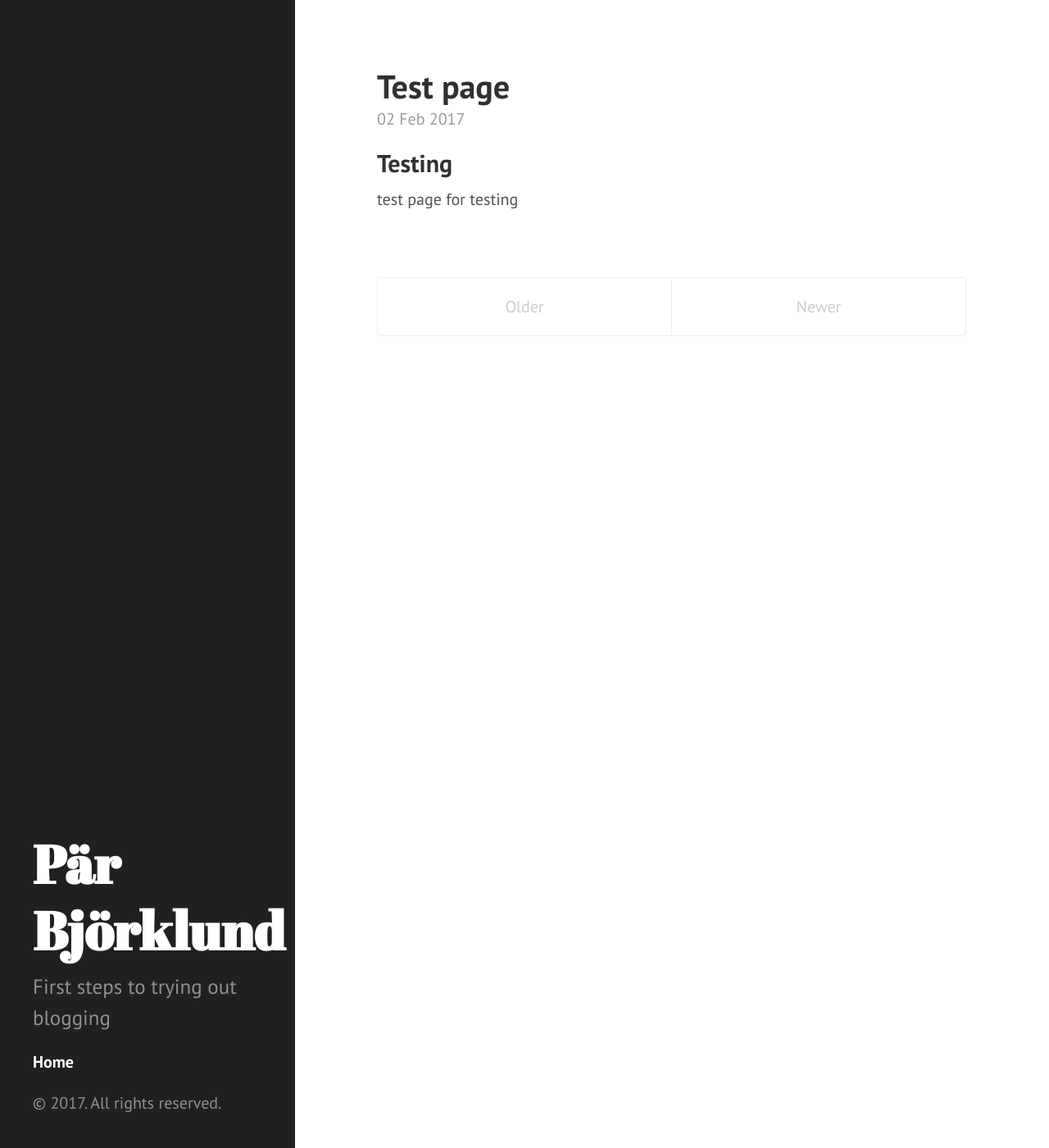
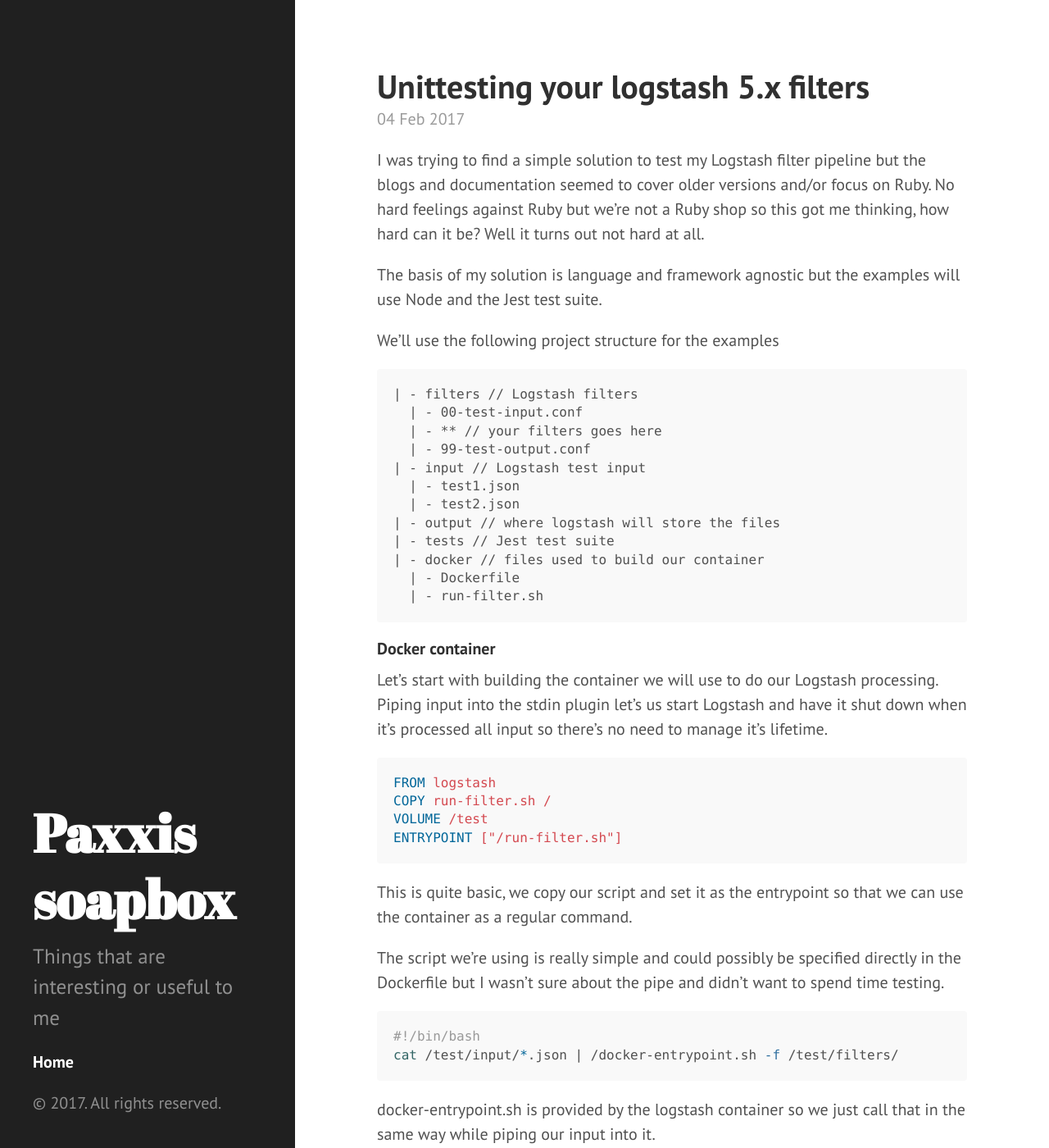
Before and after one commit to Paxxi/Paxxi.github.io, a Jekyll site: the page built from index.html, in a window 1280 px wide and 1400 px high. Shown: the whole window at 82% size. Built offline with Jekyll 4.4.1, drawn with Linux system fonts in a browser that asks for light colours; the list of posts is cut into pages by our own code; some of the changed text lies outside the part shown.

Commit message:
First try

````diff
--- /dev/null
+++ b/Gemfile
@@ -0,0 +1,2 @@
+source 'https://rubygems.org'
+gem 'github-pages', group: :jekyll_plugins
--- a/_config.yml
+++ b/_config.yml
@@ -1,11 +1,10 @@
 ---
-description: "First steps to trying out blogging"
+description: "Things that are interesting or useful to me"
 excerpt_separator: ""
 markdown: kramdown
 paginate: 5
-pygments: true
+highlighter: rouge
 tagline: "Random thoughts on programming"
-title: "Pär Björklund"
+title: "Paxxis soapbox"
 url: "http://Paxxi.github.io"
-
 theme: jekyll-theme-cayman
--- a/_posts/2017-02-02-test-page.markdown
+++ /dev/null
@@ -1,7 +0,0 @@
----
-layout: post
-title: Test page
----
-
-## Testing ##
-test page for testing
--- /dev/null
+++ b/_posts/2017-02-04-unittest-logstash.md
@@ -0,0 +1,128 @@
+---
+layout: post
+title: Unittesting your logstash 5.x filters
+date:   2017-02-04
+categories:
+  - Logstash
+  - Testing
+---
+
+I was trying to find a simple solution to test my Logstash filter pipeline
+but the blogs and documentation seemed to cover older versions and/or focus
+on Ruby. No hard feelings against Ruby but we're not a Ruby shop so this got me thinking,
+how hard can it be? Well it turns out not hard at all.
+
+The basis of my solution is language and framework agnostic but the examples will use
+Node and the Jest test suite.
+
+We'll use the following project structure for the examples
+
+```
+| - filters // Logstash filters
+  | - 00-test-input.conf
+  | - ** // your filters goes here
+  | - 99-test-output.conf
+| - input // Logstash test input
+  | - test1.json
+  | - test2.json
+| - output // where logstash will store the files
+| - tests // Jest test suite
+| - docker // files used to build our container
+  | - Dockerfile
+  | - run-filter.sh
+```
+
+
+##### Docker container #####
+Let's start with building the container we will use to do our Logstash processing.
+Piping input into the stdin plugin let's us start Logstash and have it shut down
+when it's processed all input so there's no need to manage it's lifetime.
+
+```Dockerfile
+FROM logstash
+COPY run-filter.sh /
+VOLUME /test
+ENTRYPOINT ["/run-filter.sh"]
+```
+
+This is quite basic, we copy our script and set it as the entrypoint so that we can
+use the container as a regular command.
+
+The script we're using is really simple and could possibly be specified directly
+in the Dockerfile but I wasn't sure about the pipe and didn't want to spend time testing.
+
+```sh
+#!/bin/bash
+cat /test/input/*.json | /docker-entrypoint.sh -f /test/filters/
+```
+
+docker-entrypoint.sh is provided by the logstash container so we just call that in the same way
+while piping our input into it.
+
+Build like so `docker build -t paxxi/logstash-test .`
+
+Once we have built this container we can invoke it like `docker run -it --rm -v $PWD:/test paxxi/logstash-test`
+
+##### Logstash filters #####
+Our container isn't all that useful yet, it will happily pipe whatever we have in our `input` folder
+into Logstash but there's no output yet.
+
+Let's fix this with a test input config and a test output config. We'll start with the input
+
+```
+input {
+  stdin { codec => json }
+}
+```
+
+Simple enough, we expect json piped to stdin, __remember to have a blank line at the end of each json file__.
+
+Next up our output config
+
+```
+output {
+  file {
+    codec => json
+    path => "/test/output/%{[test_name]}"
+  }
+}
+```
+
+Also quite straight forward, we write each event to a file named after the key `test_name` in our inputs.
+Probably a bit of a hack but it lets us easily separate each test result into it's own file for later processing.
+
+##### Test inputs #####
+How you decide to gather your test inputs is up to you. I decided to output a few events from filebeat and then use
+that JSON as a template and replacing the `log` key with the different messages.
+
+##### The actual tests #####
+We finally have all the pieces in place to start working on the tests, that's what we came for :)
+
+Here I'm using Nodejs and [Jest](https://facebook.github.io/jest/) but any language that can read JSON can be
+used.
+
+A simple test can look like this
+
+```javascript
+const fs = require('fs');
+
+let result;
+beforeAll(() => result = JSON.parse(fs.readFileSync('../output/test1.json')));
+
+test('service_name should be set and correct', () => {
+  expect(result.service_name).toBe("traefik");
+});
+```
+
+And that's all there's to it, now we have a test pipeline that we can build upon
+and extend.
+
+##### End result #####
+We can run our tests with two steps (obviously this can be integrated but personally it's running in Jenkins so this is good enough)
+
+```
+docker run -it --rm -v $PWD:/test paxxi/logstash-test
+cd tests && jest
+```
+
+Happy testing!
````
Also changed, not shown: Gemfile.lock (added).
